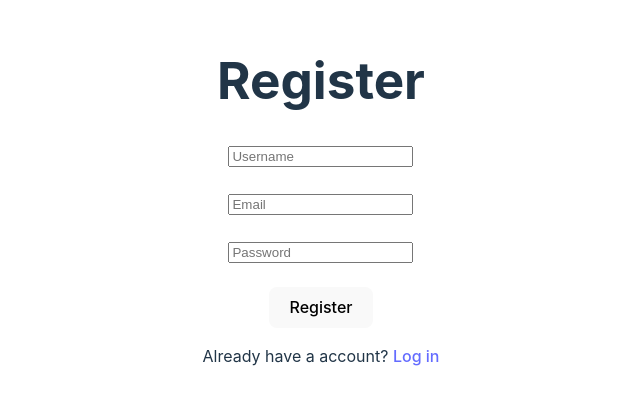
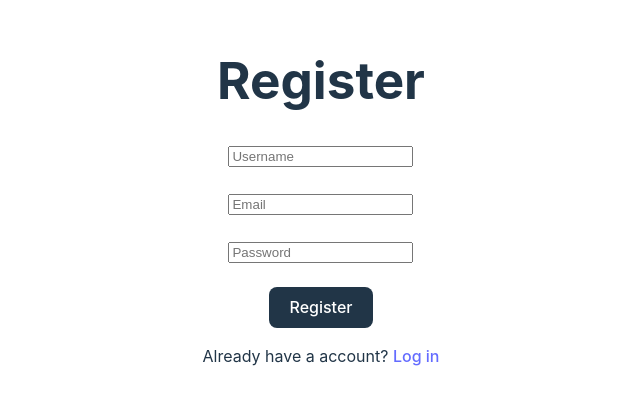
Before and after one commit to Jhoukx/loginReact, a React (Vite) app in the folder client/: page /account/register in a window 1280 px wide. Shown: the part 199-604 px from the top of the page, without its empty margins (319-959 px from the left). Built offline with nearby package versions, Linux system fonts and the light colour scheme.

Commit message:
feat: :sparkles: Add input errors and show if there is an error in any field

```diff
--- a/client/src/pages/RegisterPages.jsx
+++ b/client/src/pages/RegisterPages.jsx
@@ -2,9 +2,11 @@ import { useForm } from 'react-hook-form'
 import { useAuth } from '../context/authContext';
 import { useEffect } from 'react';
 import { useNavigate } from 'react-router-dom';
+import '../register.css';
+
 function RegisterPages() {
-  const { register, handleSubmit } = useForm();
-  const { signUp, isAuthenticated } = useAuth();
+  const { register, handleSubmit, formState: { errors } } = useForm();
+  const { signUp, isAuthenticated, registerError } = useAuth();
   const navigate = useNavigate()
 
   useEffect(() => {
@@ -14,26 +16,42 @@ function RegisterPages() {
   const onSubmit = handleSubmit(async (values) => {
     signUp(values);
   })
+
   return (
     <>
       <h1>Register</h1>
       <form
         onSubmit={onSubmit}
       >
+        {
+          errors.username && (
+            <p className='textitos'>Username is required</p>
+          )
+        }
         <input
           type="text"
           placeholder="Username"
           {...register("username", { required: true })}
-        />{" "}
+        />
         <br />
         <br />
+        {
+          errors.email && (
+            <p className='textitos'>Email is required</p>
+          )
+        }
         <input
           type="text"
           placeholder="Email"
           {...register("email", { required: true })}
-        />{" "}
+        />
         <br />
         <br />
+        {
+          errors.password && (
+            <p className='textitos'>Password is required</p>
+          )
+        }
         <input
           type="password"
           placeholder="Password"
@@ -41,9 +59,16 @@ function RegisterPages() {
         />
         <br />
         <br />
-        <button type="submit">Register</button>
+        <button type="submit" className='startButton'>Register</button>
+        {
+          registerError &&
+          <p className="credentialFailed" >
+            {registerError}
+          </p>
+        }
         <p>Already have a account? <a href="/account/login">Log in </a></p>
       </form>
+
     </>
   );
 }
```
